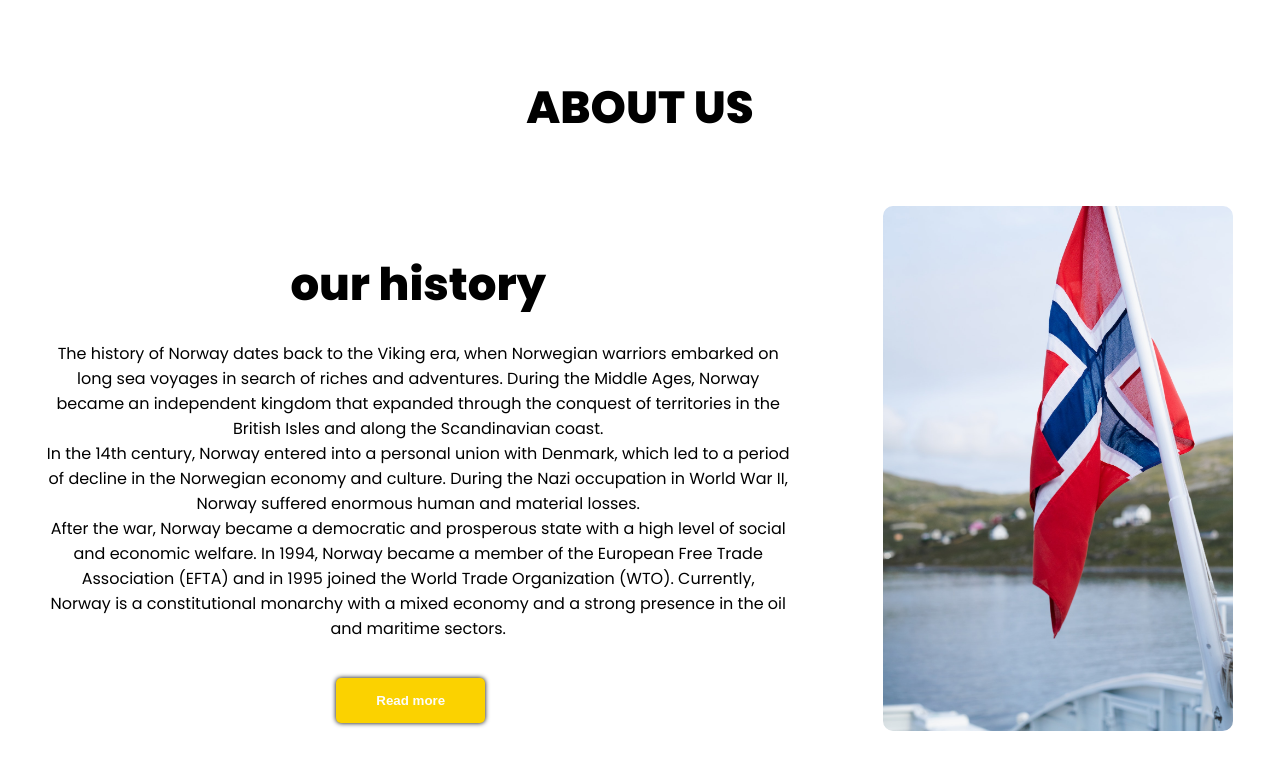
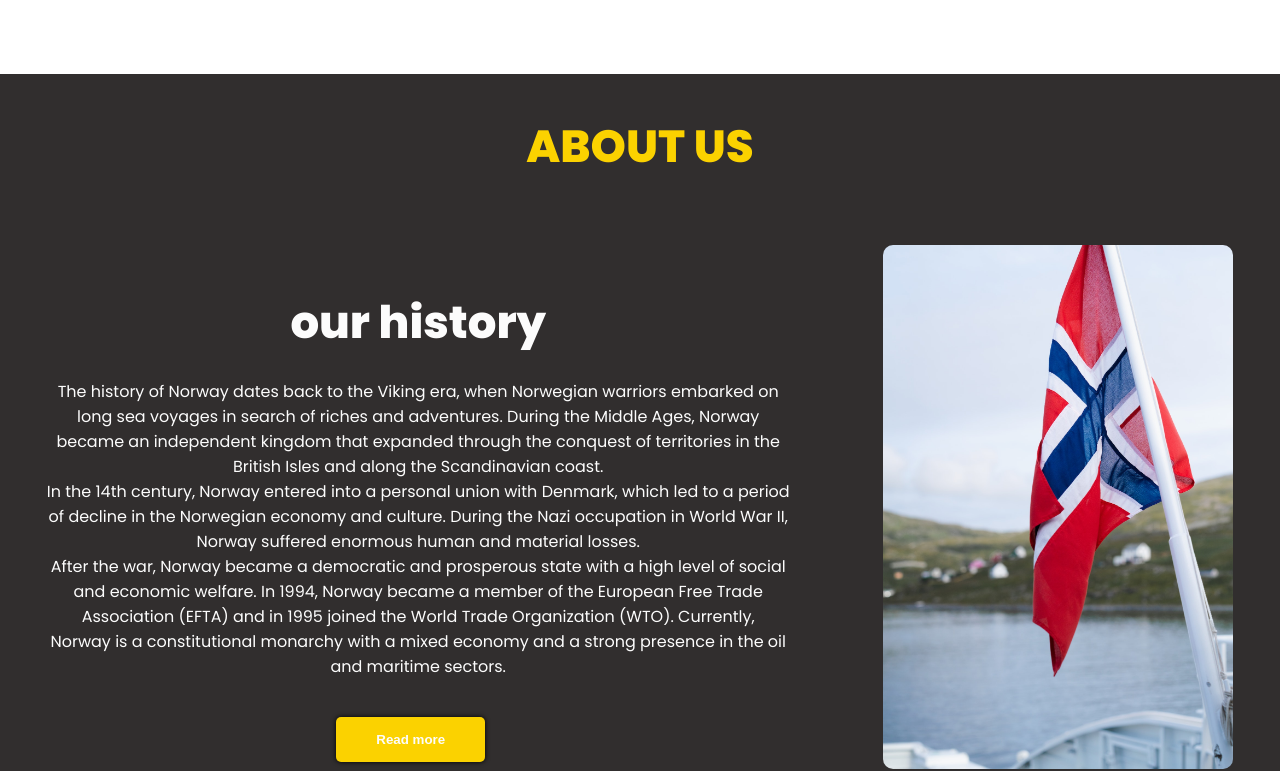
Before and after one commit to Ivan-Sortino/PaginaTurismo, a plain HTML site: page index.html in a window 1280 px wide. Shown: the part 1402-2173 px from the top of the page. Drawn offline with nearby package versions, Linux system fonts and the light colour scheme; a web font is replaced by a local one.

Commit message:
Terminado2.0

```diff
--- a/estilo.css
+++ b/estilo.css
@@ -200,12 +200,19 @@ p.dosp{
 
                                 /* ABOUT US */
 
+.about{
+    background-color: #312e2e;
+}
 .about h2{ /*TITULO */
     display: flex;
     justify-content: center;
     align-items: center;
     margin-top: 6%;
     font-size: 45px;
+}
+.us{
+    color: #fed400;
+    padding-top: 3%;
 }
 .juntos{
     display: flex;
@@ -218,10 +225,13 @@ p.dosp{
     border-style: none;
     border-radius: 10px;
 }
-
+.history h2{
+    color: white;
+}
 .history p{
     text-align: center;
     margin-top: 3%;
+    color: white;
 }
  .history button{ /*BOTON */
     padding: 15px 15px;
@@ -315,8 +325,7 @@ p.dosp{
 
                                 /* FOOTER */
 .footer{
-    background: rgb(254,212,0);
-    background: radial-gradient(circle, rgba(254,212,0,1) 45%, rgba(0,0,0,1) 100%);
+    background-color: #312e2e;
     width: 100%;
     height: 20%;
 }
@@ -336,7 +345,7 @@ p.dosp{
 }
 .icons i:hover{
     transition: .5s;
-    color: black;
+    color: #fed400;
 }
 
 .dos{
--- a/index.html
+++ b/index.html
@@ -78,7 +78,7 @@
         </section>
 
         <section class="about">
-            <h2> ABOUT US </h2>
+            <h2 class="us"> ABOUT US </h2>
             <div class="juntos">
                 <div class="history">
                     <h2>our history</h2>
```
